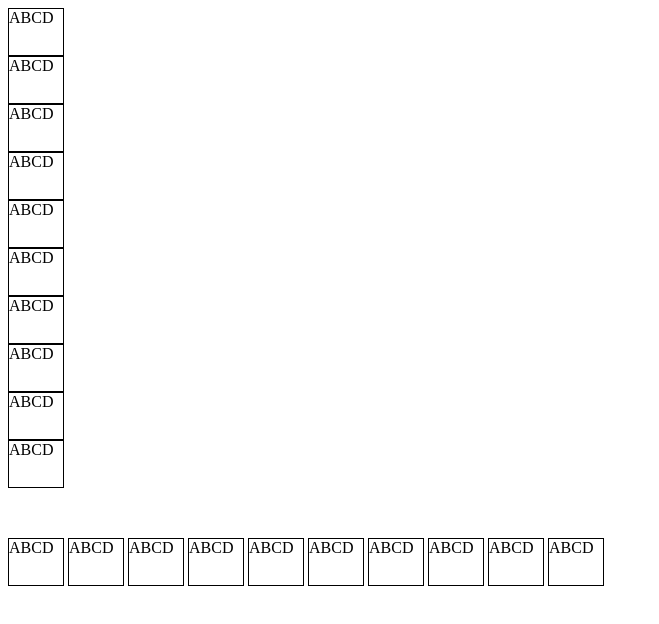
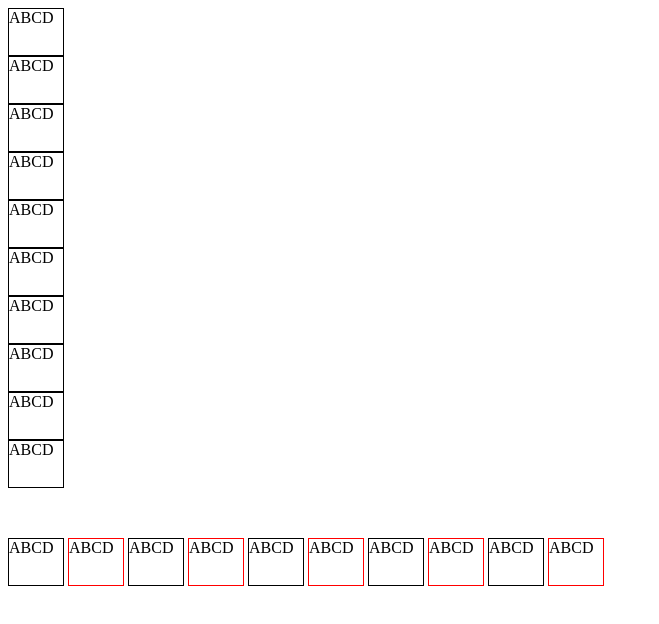
Before and after one commit to Azibatayam/WB-M1-D5, a plain HTML site: page index.html in a window 1280 px wide. Shown: the whole page, without its empty margins (0-659 px from the left). Drawn offline with Linux system fonts and the light colour scheme.

Commit message:
Exercise 2

```diff
--- a/style.css
+++ b/style.css
@@ -13,3 +13,6 @@
     margin-top: 50px;
 
 }
+.Table-2 > p:nth-child(2n){
+    border: 1px solid red;
+}
```
